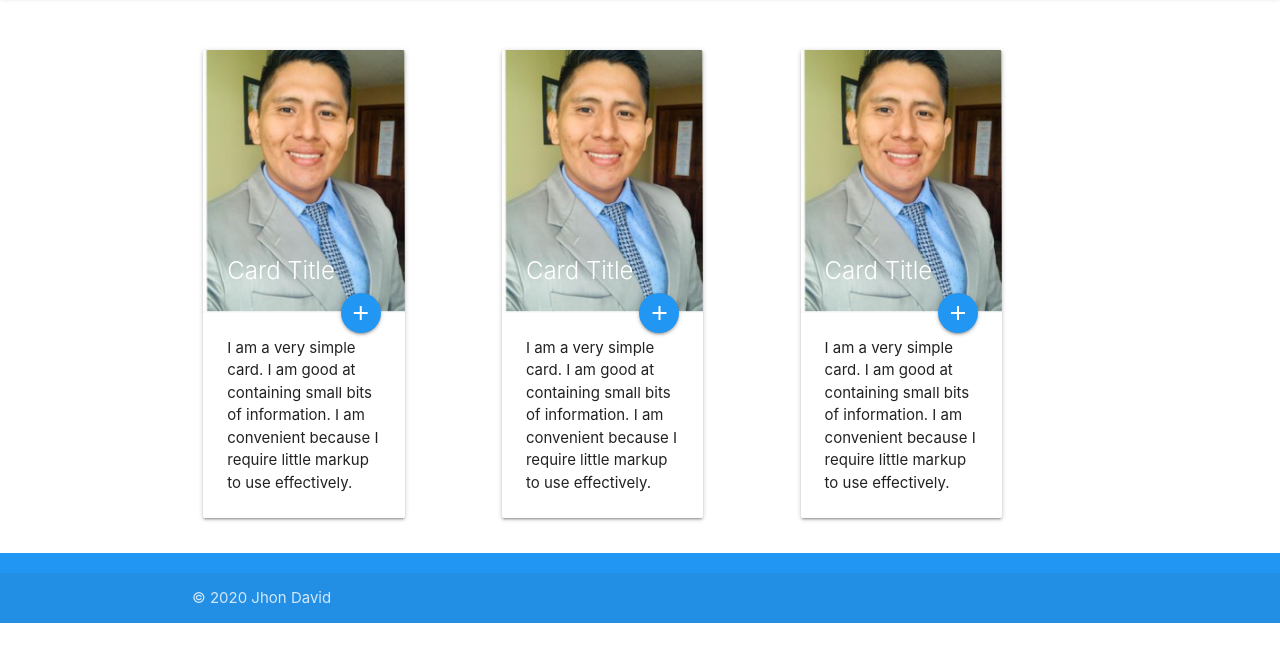
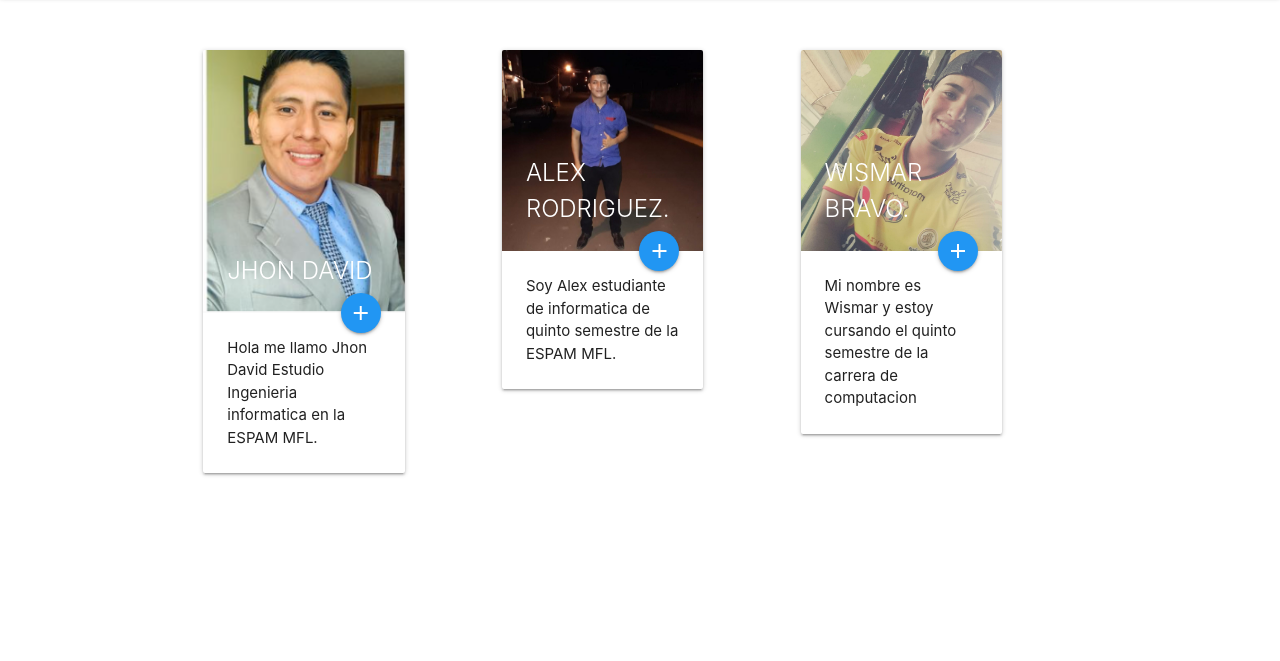
Before and after one commit to JhonDavid97/Deber-grupal, a plain HTML site: page inicio.html in a window 1280 px wide. Shown: the part 67-728 px from the top of the page. Drawn offline with nearby package versions, Linux system fonts and the light colour scheme.

Commit message:
se agregaron los cambios

```diff
--- a/inicio.html
+++ b/inicio.html
@@ -36,11 +36,11 @@
       <div class="card">
         <div class="card-image">
           <img src="Jhon/img/perfil.png">
-          <span class="card-title">Card Title</span>
+          <span class="card-title">JHON DAVID</span>
           <a class="btn-floating halfway-fab waves-effect waves-light blue" href="Jhon/index.html"><i class="material-icons">add</i></a>
         </div>
         <div class="card-content">
-          <p>I am a very simple card. I am good at containing small bits of information. I am convenient because I require little markup to use effectively.</p>
+          <p>Hola me llamo Jhon David Estudio Ingenieria informatica en la ESPAM MFL.</p>
         </div>
       </div>
     </div>
@@ -52,12 +52,12 @@
         <div class="col s12 m3">
       <div class="card">
         <div class="card-image">
-          <img src="Jhon/img/perfil.png">
-          <span class="card-title">Card Title</span>
-          <a class="btn-floating halfway-fab waves-effect waves-light blue" href="Jhon/index.html"><i class="material-icons">add</i></a>
+          <img src="alex/130132889_1976319012509614_9144243935730653615_n.jpg">
+          <span class="card-title">ALEX RODRIGUEZ.</span>
+          <a class="btn-floating halfway-fab waves-effect waves-light blue" href="alex/index.html"><i class="material-icons">add</i></a>
         </div>
         <div class="card-content">
-          <p>I am a very simple card. I am good at containing small bits of information. I am convenient because I require little markup to use effectively.</p>
+          <p>Soy Alex estudiante de informatica de quinto semestre de la ESPAM MFL.</p>
         </div>
       </div>
     </div>
@@ -69,12 +69,12 @@
         <div class="col s12 m3">
       <div class="card">
         <div class="card-image">
-          <img src="Jhon/img/perfil.png">
-          <span class="card-title">Card Title</span>
-          <a class="btn-floating halfway-fab waves-effect waves-light blue" href="Jhon/index.html"><i class="material-icons">add</i></a>
+          <img src="Lonely/17807313_1327174904037422_6695212939007629272_o.jpg">
+          <span class="card-title">WISMAR BRAVO.</span>
+          <a class="btn-floating halfway-fab waves-effect waves-light blue" href="Lonely/index.html"><i class="material-icons">add</i></a>
         </div>
         <div class="card-content">
-          <p>I am a very simple card. I am good at containing small bits of information. I am convenient because I require little markup to use effectively.</p>
+          <p>Mi nombre es Wismar y estoy cursando el quinto semestre de la carrera de computacion</p>
 
 
         </div>
@@ -84,16 +84,5 @@
 
   </div>
 
-  	<!-- footer -->
-	<footer class="page-footer blue">
-    <div class="footer-copyright">
-      <div class="container">
-      © 2020 Jhon David
-
-      </div>
-    </div>
-  </footer>
-
-
 </body>
 </html>
```
Also changed, not shown: Jhon/index.html (+8 -8 lines), Lonely/17807313_1327174904037422_6695212939007629272_o.jpg (added), alex/130132889_1976319012509614_9144243935730653615_n.jpg (added).
